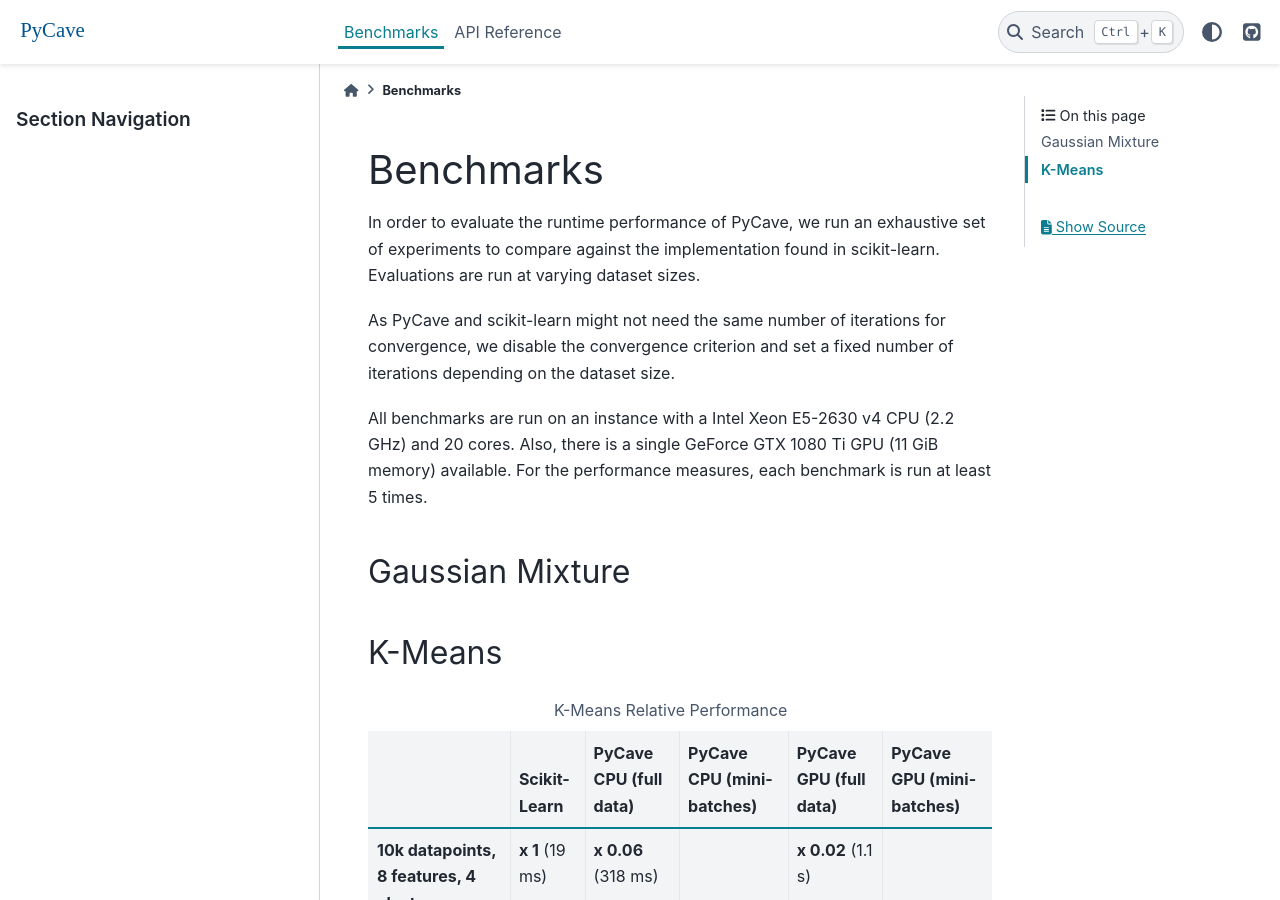
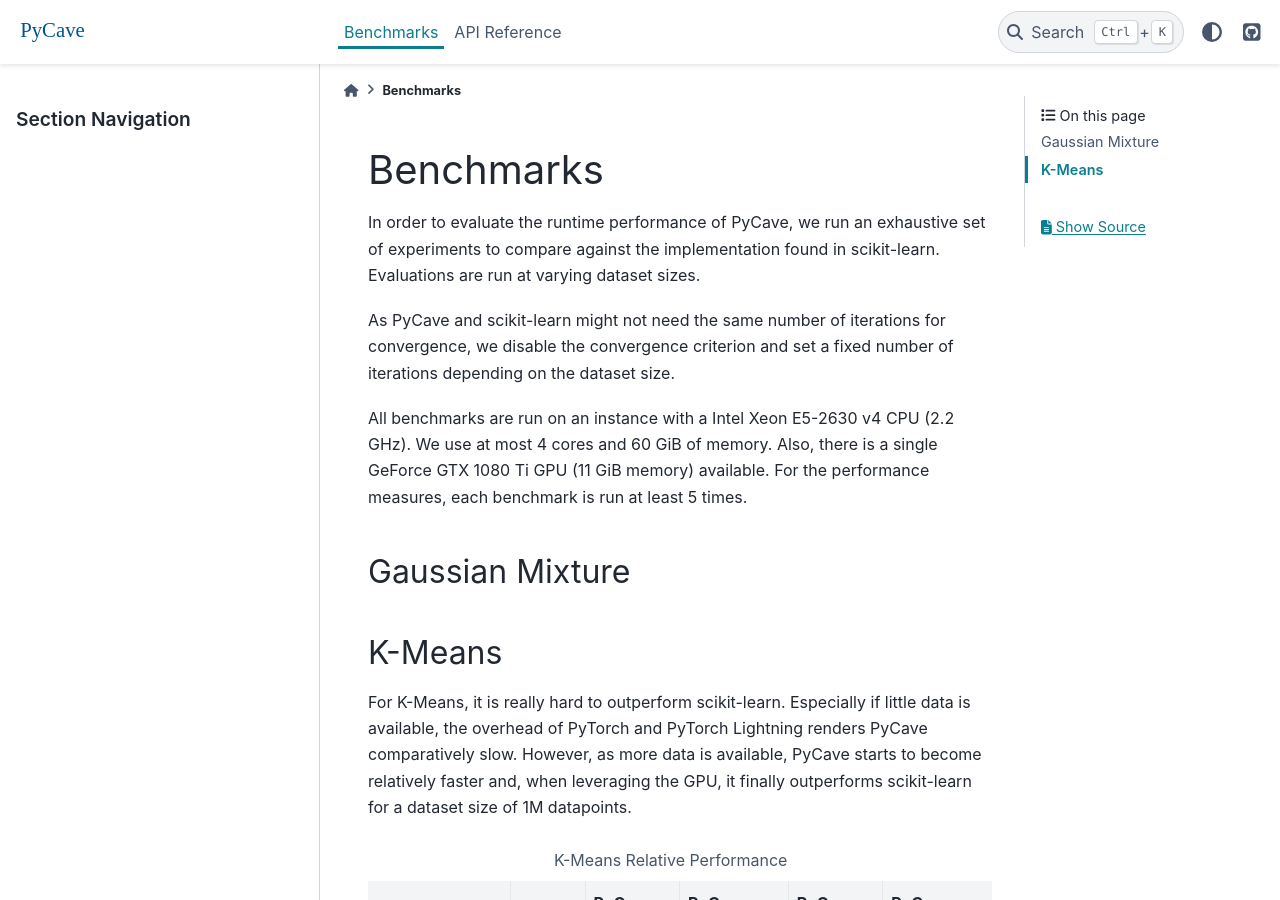
Before and after one commit to borchero/pycave, a Sphinx documentation site: the page built from docs/sites/benchmark.rst, in a window 1280 px wide and 900 px high. Built offline with Sphinx 7.4.7 and the PyData theme 0.15.4, drawn with Linux system fonts in a browser that asks for light colours.

Commit message:
Update kmeans benchmark

```diff
--- a/docs/sites/benchmark.rst
+++ b/docs/sites/benchmark.rst
@@ -8,14 +8,20 @@ sizes.
 As PyCave and scikit-learn might not need the same number of iterations for convergence, we disable the convergence criterion and set a fixed number of iterations depending on the dataset
 size.
 
-All benchmarks are run on an instance with a Intel Xeon E5-2630 v4 CPU (2.2 GHz) and 20 cores. Also, there is a single GeForce GTX 1080 Ti GPU (11 GiB memory) available. For the performance
-measures, each benchmark is run at least 5 times.
+All benchmarks are run on an instance with a Intel Xeon E5-2630 v4 CPU (2.2 GHz). We use at most 4
+cores and 60 GiB of memory. Also, there is a single GeForce GTX 1080 Ti GPU (11 GiB memory)
+available. For the performance measures, each benchmark is run at least 5 times.
 
 Gaussian Mixture
 ^^^^^^^^^^^^^^^^
 
 K-Means
 ^^^^^^^
+
+For K-Means, it is really hard to outperform scikit-learn. Especially if little data is available,
+the overhead of PyTorch and PyTorch Lightning renders PyCave comparatively slow. However, as more
+data is available, PyCave starts to become relatively faster and, when leveraging the GPU, it
+finally outperforms scikit-learn for a dataset size of 1M datapoints.
 
 .. list-table:: K-Means Relative Performance
     :header-rows: 1
```
Also changed, not shown: 1 other file.
